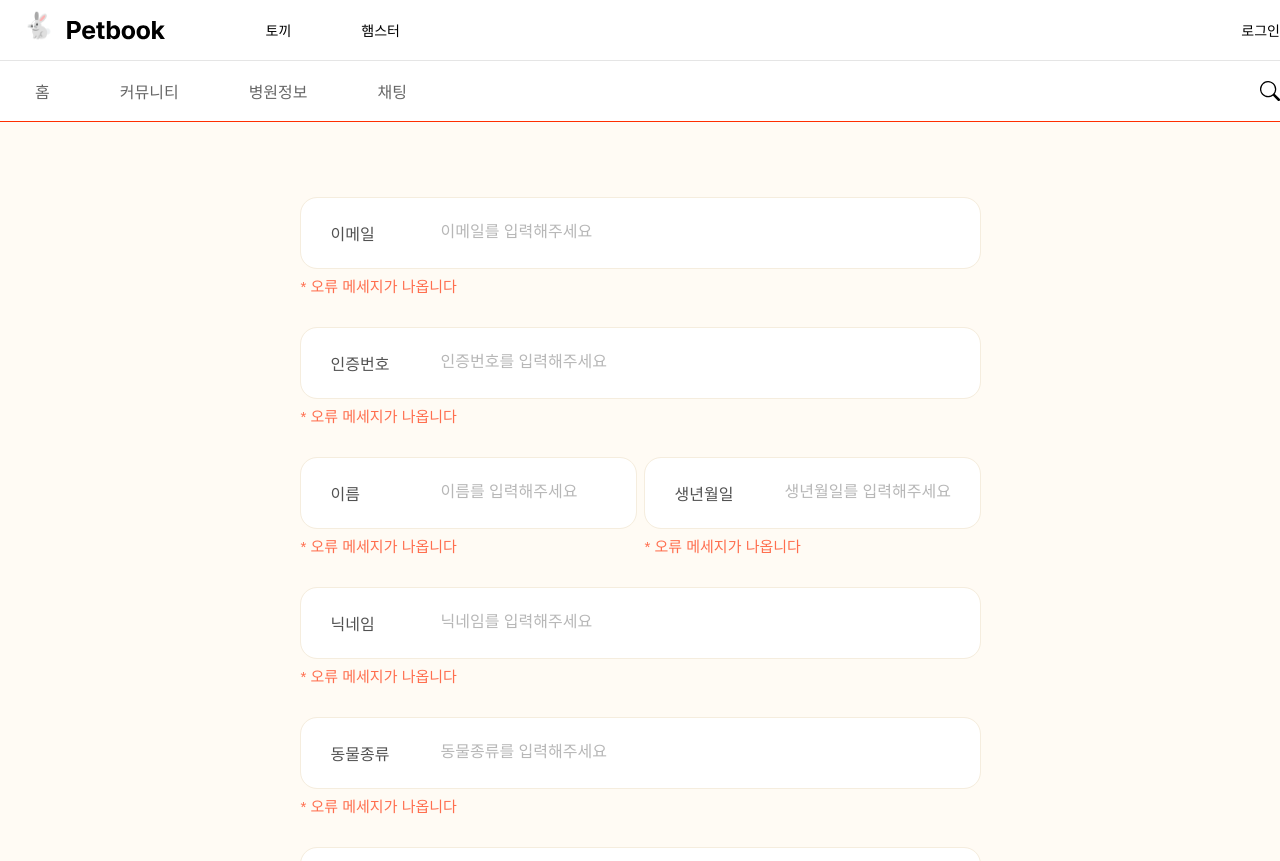
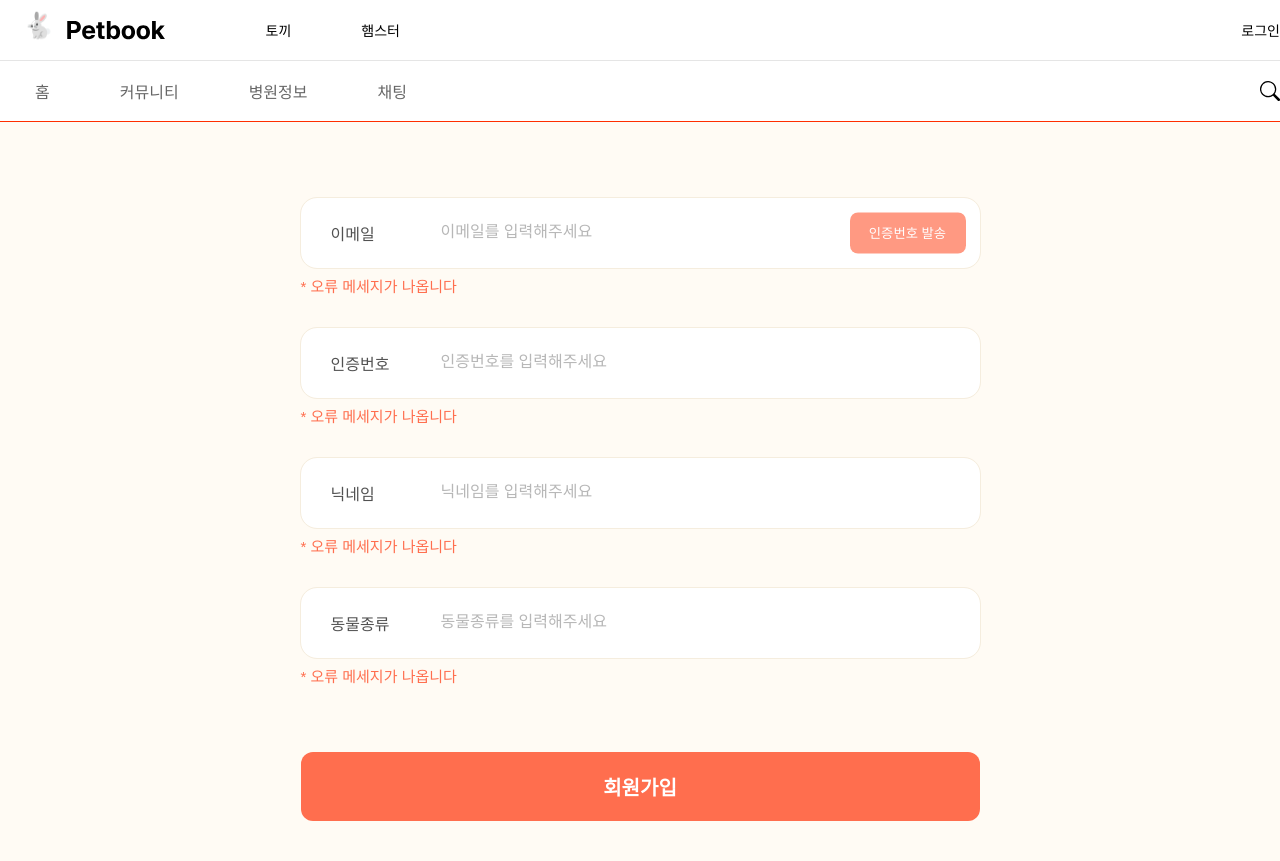
Before and after one commit to K-Slave/petBook-Client, a Next.js app in the folder petbook_fe/: page /login/register in a window 1280 px wide. Built offline with nearby package versions, Linux system fonts and the light colour scheme; a web font is replaced by a local one.

Commit message:
route-login-set

```diff
--- a/petbook_fe/components/common/ValidationInput.tsx
+++ b/petbook_fe/components/common/ValidationInput.tsx
@@ -1,6 +1,23 @@
+import styled from "styled-components";
+
 interface ValidationProps {
   current: String;
 }
+
+const Button = styled.button`
+  position: absolute;
+  background-color: var(--main);
+  border-radius: 8px;
+  width: 116px;
+  top: 50%;
+  transform: translateY(-50%);
+  right: 14px;
+  opacity: 0.7;
+  padding: 9px 12px;
+  line-height: 23px;
+  font-weight: 500;
+  color: white;
+`;
 
 const ValidationInput = ({ current }: ValidationProps) => {
   return (
@@ -12,6 +29,7 @@ const ValidationInput = ({ current }: ValidationProps) => {
           id={`${current}`}
           placeholder={`${current}를 입력해주세요 `}
         />
+        {current === "이메일" ? <Button>인증번호 발송</Button> : <></>}
       </div>
       <div className="err_box">* 오류 메세지가 나옵니다</div>
     </div>
--- a/petbook_fe/components/login/InduceSign.tsx
+++ b/petbook_fe/components/login/InduceSign.tsx
@@ -1,4 +1,5 @@
 import styled from "styled-components";
+import { useRouter } from "next/router";
 
 const Container = styled.div`
   padding: 41px 35px;
@@ -7,6 +8,7 @@ const Container = styled.div`
   color: white;
   background-color: var(--main);
   margin-top: 32px;
+  cursor: pointer;
   p {
     font-size: 16px;
     font-weight: 400;
@@ -20,9 +22,10 @@ const Container = styled.div`
 `;
 
 const InduceSign = () => {
+  const router = useRouter();
   return (
     <>
-      <Container>
+      <Container onClick={() => router.push("/login/register")}>
         <p>아직 Petbook 계정이 없으신가요?</p>
         <h3>
           회원가입을 통해 Petbook 유저들과 <br /> 소통할 수 있어요!
--- a/petbook_fe/pages/login/register.tsx
+++ b/petbook_fe/pages/login/register.tsx
@@ -4,6 +4,10 @@ import ValidationInput from "../../components/common/ValidationInput";
 
 //
 import styled from "styled-components";
+
+//
+import { useEffect, useState } from "react";
+import { useRouter } from "next/router";
 
 const Main = styled.main`
   height: calc(100vh - 61px);
@@ -54,13 +58,31 @@ const Main = styled.main`
       line-height: 30px;
       margin-top: 4px;
     }
+
+    &.small {
+      max-width: 520px;
+      text-align: center;
+      p {
+        font-size: 20px;
+        margin-bottom: 14px;
+      }
+      h3 {
+        margin-bottom: 55px;
+        font-size: 28px;
+      }
+      .submit_sucess_img {
+        height: 297px;
+        width: 100%;
+        margin-bottom: 28px;
+        background-color: var(--test);
+      }
+    }
   }
 `;
 
 const SubmitBtn = styled.div`
   width: 100%;
   margin: 60px 0 0;
-  a {
   display: block;
   padding: 20px 0;
   text-align: center;
@@ -70,31 +92,59 @@ const SubmitBtn = styled.div`
   border-radius: 12px;
   box-sizing: border-box;
   background-color: var(--main);
-  }
+  cursor: pointer;
 `;
 
 const Register = () => {
+  const router = useRouter();
+  const [signActive, setSignActive] = useState(false);
+
+  useEffect(() => {
+    if (router.query.state === "true") {
+      setSignActive(true);
+    }
+  }, [router]);
+
+  const Sign = () => {
+    //여기서 서버 호출
+    router.replace({
+      pathname: "/login/register",
+      query: { state: true },
+    });
+  };
+
   return (
     <>
       <HtmlHeader />
       <TopNav />
       <Main>
+        {signActive ? (
+          <div className="formWrap small">
+            <p>회원가입 완료!</p>
+            <h3>
+              지금부터 우리 동물 관리는 <br /> 펫북과 함께해요!
+            </h3>
+            <div className="submit_sucess_img"></div>
+            <div className="main_color_button" onClick={() => router.push("/")}>
+              홈으로
+            </div>
+          </div>
+        ) : (
           <div className="formWrap">
             <ValidationInput current={"이메일"} />
             <ValidationInput current={"인증번호"} />
-          <div className="flex">
+            {/* <div className="flex">
             <ValidationInput current={"이름"} />
             <ValidationInput current={"생년월일"} />
-          </div>
+          </div> */}
             <ValidationInput current={"닉네임"} />
             <ValidationInput current={"동물종류"} />
-          <ValidationInput current={"인증번호"} />
-          <SubmitBtn>
-            <a className="submitBtn" href="">
+            {/* <ValidationInput current={"인증번호"} /> */}
+            <SubmitBtn onClick={Sign} className="submitBtn">
               회원가입
-            </a>
             </SubmitBtn>
           </div>
+        )}
       </Main>
     </>
   );
--- a/petbook_fe/styles/Globals.scss
+++ b/petbook_fe/styles/Globals.scss
@@ -6,6 +6,7 @@
 :root {
   --main: #ff6e4e;
   --bg: #fffbf4;
+  --test: #fff6e5;
 }
 
 * {
@@ -161,6 +162,17 @@ button {
   font-family: Pretendard, sans-serif;
 }
 
+.main_color_button {
+  border-radius: 12px;
+  color: white;
+  font-size: 20px;
+  font-weight: 700;
+  padding: 20px 0;
+  text-align: center;
+  background-color: var(--main);
+  cursor: pointer;
+}
+
 // 모바일 환경 접속시 전역 스타일링
 @media screen and (max-width: 600px) {
   html,
```
Lines whose indentation alone changed are shown as unchanged.
